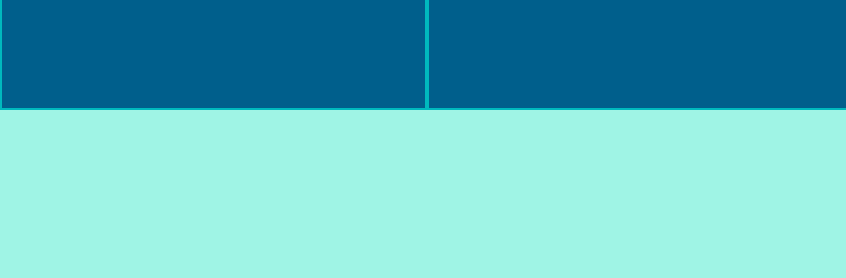
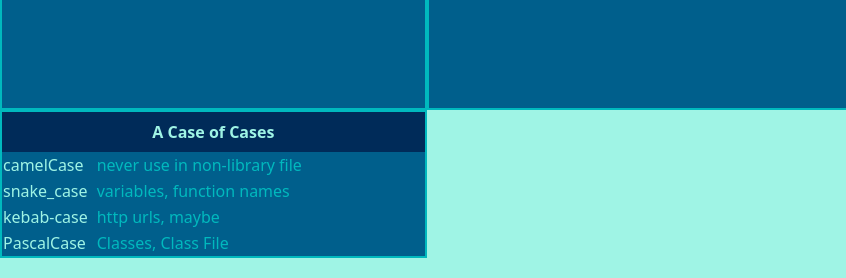
Before and after one commit to sanskar-mk2/sanskar-mk2, a website: page index.html in a window 1280 px wide. Shown: the part 4774-5052 px from the top of the page, 0-846 px from the left. Before the commit the page ends 4904 px from the top, so only its background shows below. Drawn offline with Linux system fonts and the light colour scheme.

```diff
--- a/index.html
+++ b/index.html
@@ -10,7 +10,7 @@
     <link href="./output.css" rel="stylesheet">
 </head>
 
-<body class="bg-stb3 pb-5">
+<body class="bg-stb3 pb-5 text-stb2">
     <div class="sticky top-0 w-full">
         <ul class="list-none inline-flex bg-stb0 text-stb3 w-full">
             <li class="p-2 hover:bg-stb1 hover:cursor-pointer">Home</li>
@@ -146,6 +146,30 @@
                     alt="Git">
             </div>
         </div>
+        <div class="bg-stb1 border-stb2 border-2">
+            <div class="bg-stb0 text-center p-2 text-stb3 font-bold">A Case of Cases</div>
+            <div>
+                <table>
+                    <tr>
+                        <td class="text-stb3">camelCase</td>
+                        <td class="pl-2">never use in non-library file</td>
+                    </tr>
+                    <tr>
+                        <td class="text-stb3">snake_case</td>
+                        <td class="pl-2">variables, function names</td>
+                    </tr>
+                    <tr>
+                        <td class="text-stb3">kebab-case</td>
+                        <td class="pl-2">http urls, maybe</td>
+                    </tr>
+                    <tr>
+                        <td class="text-stb3">PascalCase</td>
+                        <td class="pl-2">Classes, Class File</td>
+                    </tr>
+                </table>
+
+            </div>
+        </div>
     </div>
     <div class="overflow-hidden whitespace-nowrap fixed bottom-0 w-full text-center bg-stb2">
         ❤❤❤❤❤❤❤❤❤❤❤❤❤❤❤❤❤❤❤❤❤❤❤❤❤❤❤❤❤❤❤❤❤❤❤❤❤❤❤❤❤❤❤❤❤❤❤❤❤❤❤❤❤❤❤❤❤❤❤❤❤❤❤❤❤❤❤❤❤❤❤❤❤❤❤❤❤❤❤❤❤❤❤❤❤❤❤❤❤❤❤❤❤❤❤❤❤❤❤❤❤❤❤❤❤❤❤❤❤❤❤❤❤❤❤❤❤❤❤❤❤❤❤❤❤❤❤❤❤❤❤❤❤❤❤❤❤❤❤❤❤❤❤❤❤❤❤❤❤❤❤❤❤❤❤❤❤❤❤❤❤❤❤❤❤❤❤❤❤❤❤❤❤❤❤❤❤❤❤❤❤❤❤❤❤❤❤❤❤❤❤❤❤❤❤❤❤❤❤❤❤❤❤❤❤❤❤❤❤❤❤❤❤❤❤❤❤❤❤❤❤❤❤❤❤❤❤❤❤❤❤❤❤❤❤❤❤❤❤❤❤❤❤❤❤❤❤❤❤❤❤❤❤❤❤❤❤❤❤❤❤❤❤❤❤❤❤❤❤❤❤❤❤❤❤❤❤❤❤❤❤❤❤❤❤❤❤❤❤❤❤❤❤❤❤❤❤❤❤❤❤❤❤❤❤❤❤❤❤❤❤❤❤❤❤❤❤❤❤❤❤❤❤❤❤❤❤❤❤❤❤❤❤❤❤❤❤❤❤❤❤❤❤❤❤❤❤❤❤❤❤❤❤❤❤❤❤❤❤❤❤❤❤❤❤❤❤❤❤❤❤❤❤❤❤❤❤❤❤❤❤❤❤❤❤❤❤❤❤❤❤❤❤❤❤❤❤❤❤❤❤❤❤❤❤❤❤❤
--- a/input.css
+++ b/input.css
@@ -1,3 +1,9 @@
 @tailwind base;
 @tailwind components;
 @tailwind utilities;
+
+@layer components {
+    .btn-primary {
+        @apply py-2 px-4 bg-blue-500 text-white font-semibold rounded-lg shadow-md hover:bg-blue-700 focus:outline-none focus:ring-2 focus:ring-blue-400 focus:ring-opacity-75;
+    }
+}
```
Also changed, not shown: output.css.
